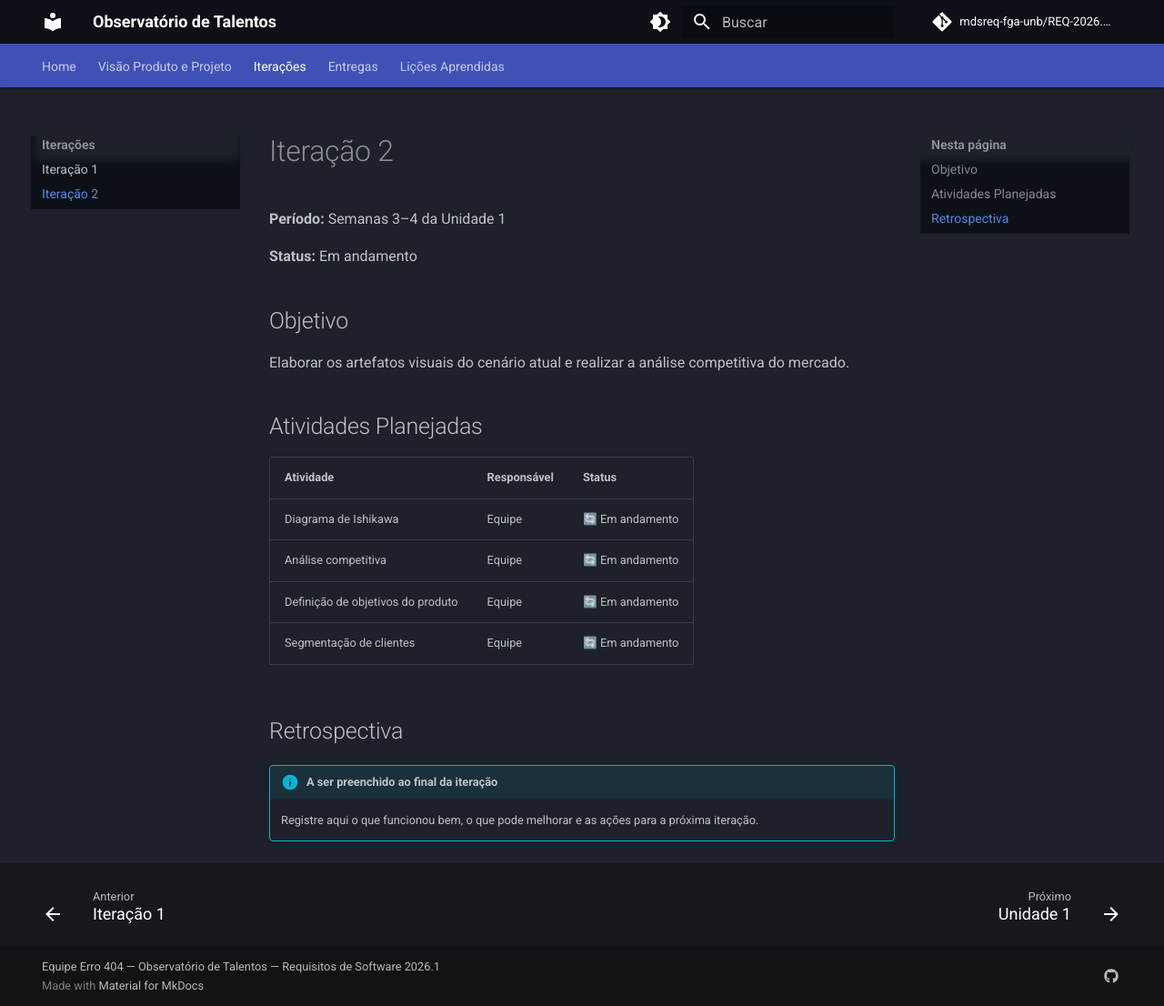
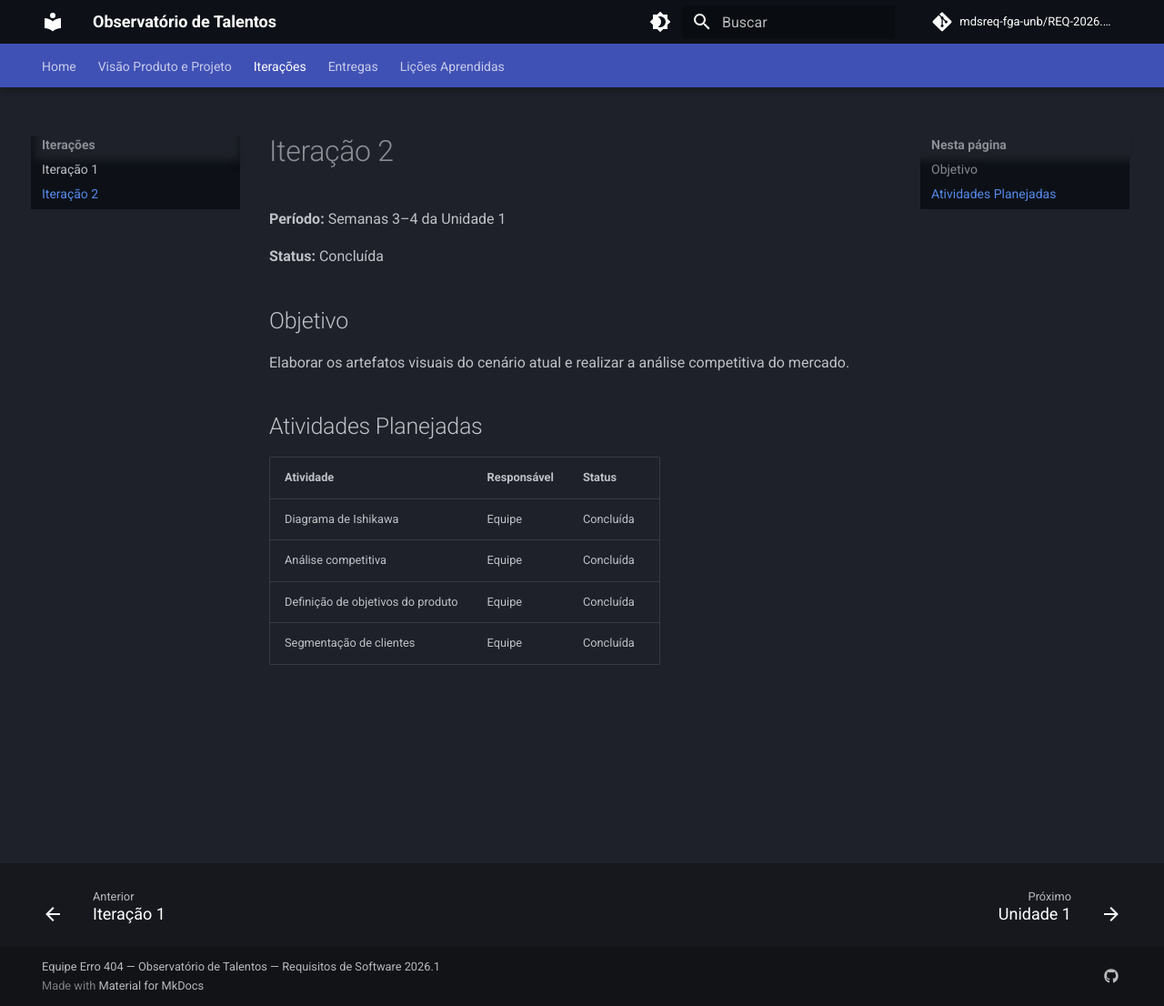
Before and after one commit to mdsreq-fga-unb/REQ-2026.1-T02-ObservatorioJovensTalentos, an MkDocs documentation site: the page built from docs/iteracoes/iteracao-2.md, in a window 1280 px wide and 1106 px high. Shown: the whole window at 91% size. Built offline with MkDocs 1.6.1 and Material for MkDocs 9.7.7, drawn with Linux system fonts in a browser that asks for light colours.

Commit message:
Atualizações pages

```diff
--- a/docs/iteracoes/iteracao-2.md
+++ b/docs/iteracoes/iteracao-2.md
@@ -2,7 +2,7 @@
 
 **Período:** Semanas 3–4 da Unidade 1
 
-**Status:** Em andamento
+**Status:** Concluída
 
 ## Objetivo
 
@@ -12,12 +12,7 @@ Elaborar os artefatos visuais do cenário atual e realizar a análise competitiv
 
 | Atividade | Responsável | Status |
 |-----------|-------------|--------|
-| Diagrama de Ishikawa | Equipe | 🔄 Em andamento |
-| Análise competitiva | Equipe | 🔄 Em andamento |
-| Definição de objetivos do produto | Equipe | 🔄 Em andamento |
-| Segmentação de clientes | Equipe | 🔄 Em andamento |
-
-## Retrospectiva
-
-!!! info "A ser preenchido ao final da iteração"
-    Registre aqui o que funcionou bem, o que pode melhorar e as ações para a próxima iteração.
+| Diagrama de Ishikawa | Equipe | Concluída |
+| Análise competitiva | Equipe | Concluída |
+| Definição de objetivos do produto | Equipe | Concluída |
+| Segmentação de clientes | Equipe | Concluída |
```
Also changed, not shown: docs/entregas/unidade-1.md (+5 -4 lines), docs/iteracoes/iteracao-1.md (+0 -5 lines), docs/licoes-aprendidas/unidade-1.md (+3 -6 lines).
